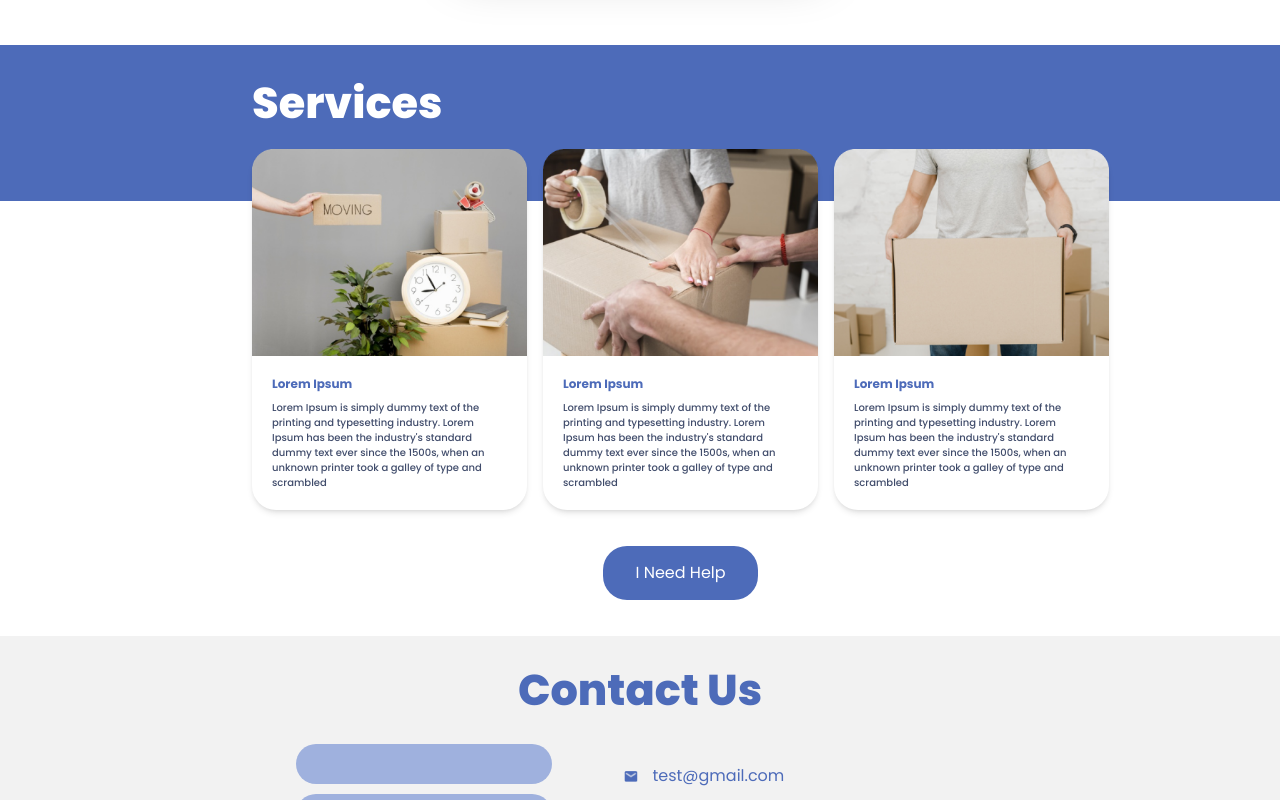
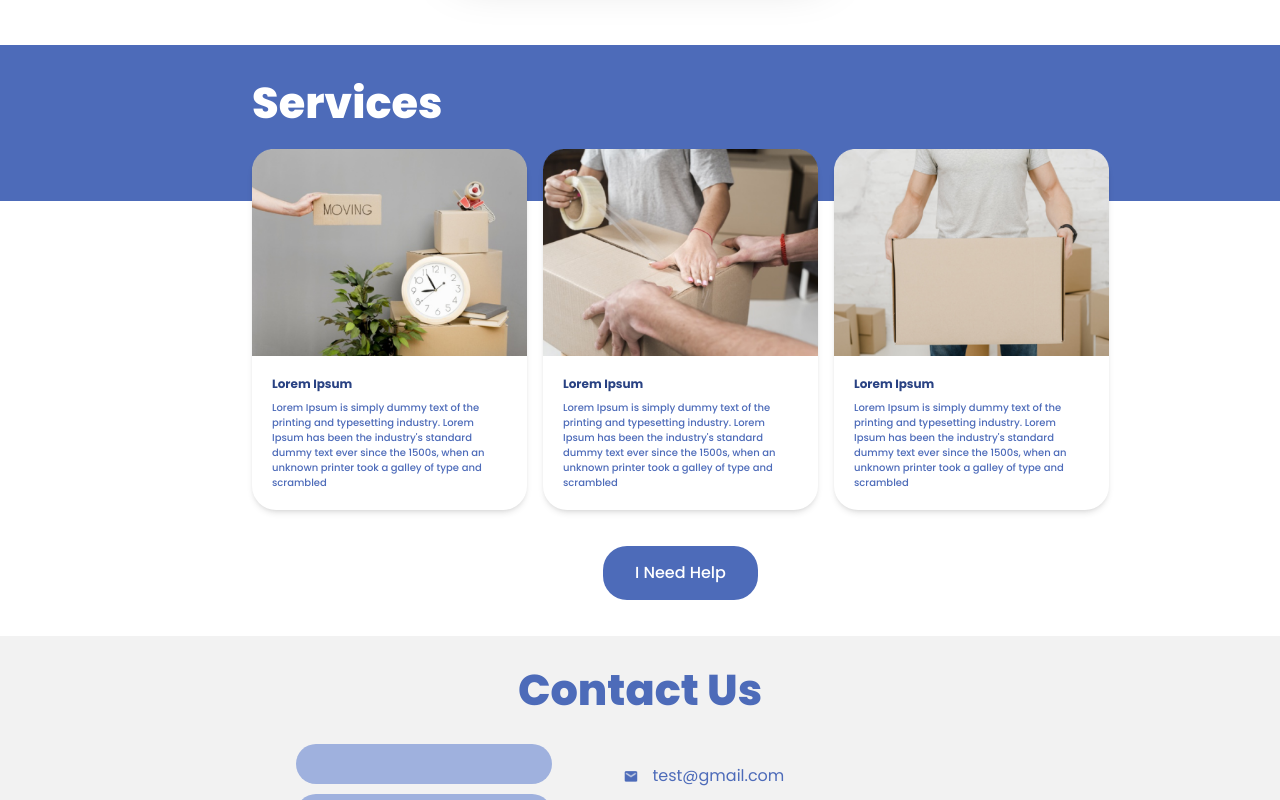
Before and after one commit to sadik131/round-rock, a website: page index.html in a window 1280 px wide. Shown: the part 1385-2185 px from the top of the page. Drawn offline with Linux system fonts and the light colour scheme.

Commit message:
update on 11.22.24

```diff
--- a/index.html
+++ b/index.html
@@ -37,10 +37,10 @@
                     </div>
                 </div>
             </div>
-            <div class="">
+            <div class="container mx-auto">
                 <!-- card left -->
                 <div
-                    class="bg-primary lg:pl-[252px]  lg:rounded-tr-2xl lg:w-[568px] w-[260px] px-6 lg:px-0 mx-auto py-8 absolute lg:-bottom-[35px] text-white bottom-[-240px] sm:right-[1px] lg:left-auto lg:right-auto">
+                    class="bg-primary lg:pl-[252px]  lg:rounded-tr-2xl lg:w-[568px] w-[260px] px-6 lg:px-0 mx-auto py-9 absolute lg:-bottom-[35px] text-white bottom-16 sm:right-[1px] lg:left-auto lg:right-auto">
                     <h1 class="text-3xl lg:text-[43px] whitespace-nowrap font-extrabold mb-5">Moving service</h1>
                     <p class="text-[10px] font-medium max-w-[264px]">
                         Lorem Ipsum is simply dummy text of the printing and typesetting industry. Lorem Ipsum has been
@@ -133,13 +133,13 @@
                 </h1>
                 <!-- section card -->
                 <div class="lg:absolute">
-                    <div class="mt-7 flex justify-center flex-wrap gap-4">
+                    <div class="mt-7 flex justify-center lg:p-0 p-4 flex-wrap gap-4">
                         <!-- card 1 -->
                         <div class="w-[385px] lg:w-[275px] rounded-3xl shadow-md bg-white">
                             <img src="img/service1.png" alt="">
                             <div class="p-5 text-center lg:text-start">
-                                <h1 class="text-xs font-bold mb-2 text-primary">Lorem Ipsum</h1>
-                                <p class="text-[10px] font-medium text-[#404C6B]">Lorem Ipsum is simply dummy text of
+                                <h1 class="text-xs font-bold mb-2 text-fontText">Lorem Ipsum</h1>
+                                <p class="text-[10px] font-medium text-primary">Lorem Ipsum is simply dummy text of
                                     the
                                     printing and typesetting industry. Lorem Ipsum has been the industry's standard
                                     dummy
@@ -152,8 +152,8 @@
                         <div class="w-[385px] lg:w-[275px] rounded-3xl shadow-md bg-white">
                             <img src="img/service2.png" alt="">
                             <div class="p-5 text-center lg:text-start">
-                                <h1 class="text-xs font-bold mb-2 text-primary">Lorem Ipsum</h1>
-                                <p class="text-[10px] font-medium text-[#404C6B]">Lorem Ipsum is simply dummy text of
+                                <h1 class="text-xs font-bold mb-2 text-fontText">Lorem Ipsum</h1>
+                                <p class="text-[10px] font-medium text-primary">Lorem Ipsum is simply dummy text of
                                     the
                                     printing and typesetting industry. Lorem Ipsum has been the industry's standard
                                     dummy
@@ -166,8 +166,8 @@
                         <div class="w-[385px] lg:w-[275px] rounded-3xl shadow-md bg-white">
                             <img src="img/service3.png" alt="">
                             <div class="p-5 text-center lg:text-start">
-                                <h1 class="text-xs font-bold mb-2 text-primary">Lorem Ipsum</h1>
-                                <p class="text-[10px] font-medium text-[#404C6B]">Lorem Ipsum is simply dummy text of
+                                <h1 class="text-xs font-bold mb-2 text-fontText">Lorem Ipsum</h1>
+                                <p class="text-[10px] font-medium text-primary">Lorem Ipsum is simply dummy text of
                                     the
                                     printing and typesetting industry. Lorem Ipsum has been the industry's standard
                                     dummy
@@ -177,7 +177,7 @@
                             </div>
                         </div>
                     </div>
-                    <button class="text-white px-[32px] py-[15px] block mx-auto my-9 rounded-3xl bg-primary">I Need
+                    <button class="text-white px-[32px] py-[15px] block mx-auto my-9 font-medium rounded-3xl bg-primary">I Need
                         Help</button>
                 </div>
             </div>
--- a/tailwind.config.js
+++ b/tailwind.config.js
@@ -24,6 +24,7 @@ module.exports = {
       colors: {
         primary: "#4D6BB9",
         secondary:"#9FB1DE",
+        fontText:"#294283",
         gray:"#4F4F4F",
       },
       fontFamily:{
```
Also changed, not shown: README.md, src/output.css.
